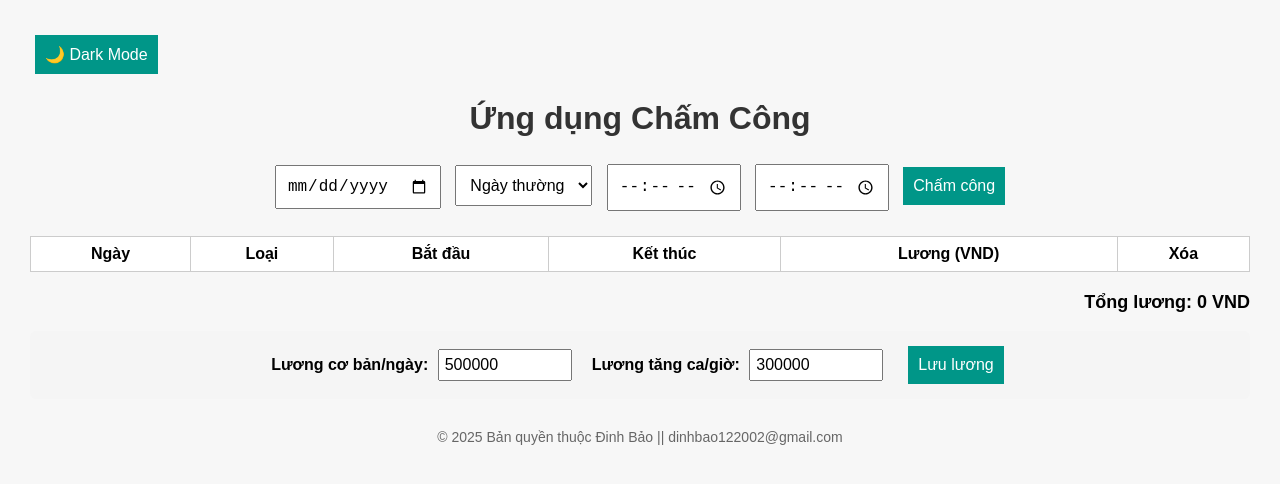
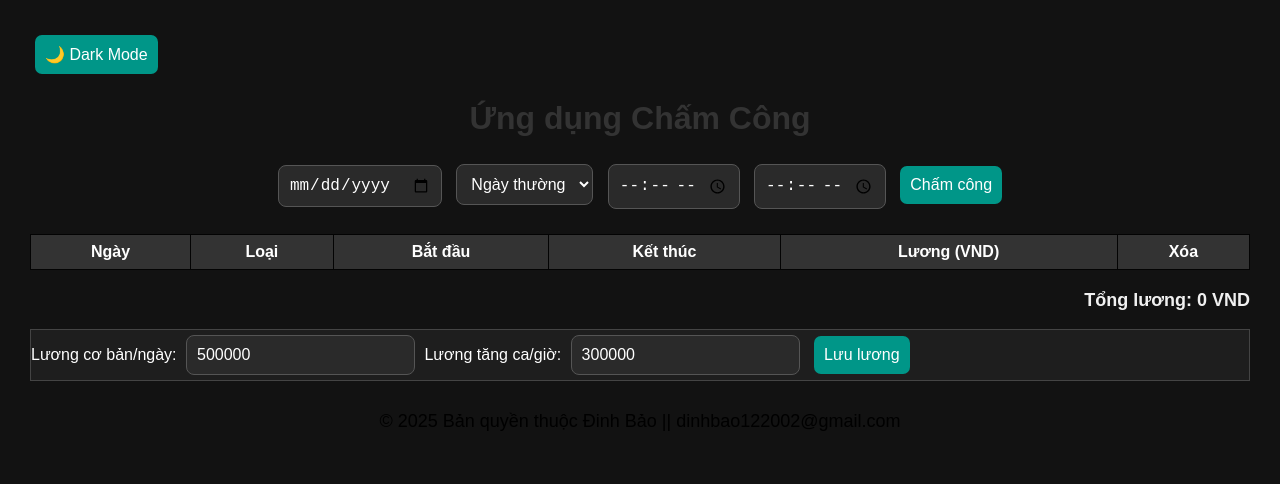
Before and after one commit to DinhChiBao/dinhbao1202, a plain HTML site: page index.html in a window 1280 px wide. Both pictures are taken after a click on the button "🌙 Dark Mode". Drawn offline with Linux system fonts and the light colour scheme.

Commit message:
Update style.css

```diff
--- a/style.css
+++ b/style.css
@@ -1,6 +1,6 @@
 body {
   font-family: Arial, sans-serif;
-  background: #f7f7f7;
+  background: white;
   padding: 30px;
   margin: 0;
 }
@@ -19,37 +19,46 @@ input, select, button {
   padding: 10px;
   margin: 5px;
   font-size: 16px;
+  border-radius: 8px;
+  border-color: black;
+  border-width: 3px;
 }
 
 button {
   background-color: #009688;
-  color: white;
+  color: black;
   border: none;
   cursor: pointer;
+  border-radius: 7px;
 }
 
 button:hover {
-  background-color: #00796b;
+  background-color: #129e31;
 }
 
 table {
   width: 100%;
   border-collapse: collapse;
   background: white;
+  color:#121212;
+  border-color: #121212;
+  border-width: 20px;
+
 }
 
 th, td {
-  border: 1px solid #ccc;
+  border: 1px solid #030303;
   padding: 8px;
   text-align: center;
 }
 
 .delete-btn {
   background: red;
-  color: white;
+  color: black;
   border: none;
   padding: 6px 10px;
   cursor: pointer;
+  border-radius: 5px;
 }
 
 .total {
@@ -62,23 +71,42 @@ th, td {
 footer {
   margin-top: 30px;
   text-align: center;
-  color: #666;
-  font-size: 14px;
+  color: black;
+  font-size: 18px;
 }
-.salary-settings {
-  background: #f5f5f5;
-  padding: 10px;
-  margin-bottom: 20px;
-  border-radius: 6px;
-  display: flex;
-  gap: 15px;
-  align-items: center;
-  justify-content: center;
+
+
+/* Dark mode */
+body.dark-mode {
+  background-color: #121212;
+  color: #f0f0f0;
 }
-.salary-settings label {
-  font-weight: bold;
+
+body.dark-mode .salary-settings,
+body.dark-mode .add-form,
+body.dark-mode table,
+body.dark-mode .content,
+body.dark-mode .login-box {
+  background-color: #1e1e1e;
+  border: 1px solid #444;
+  color: white;
 }
-.salary-settings input {
-  padding: 5px;
-  width: 120px;
+
+body.dark-mode input,
+body.dark-mode select {
+  background-color: #2a2a2a;
+  color: white;
+  border: 1px solid #555;
 }
+
+body.dark-mode th {
+  background-color: #333;
+}
+
+body.dark-mode button {
+  color: white;
+}
+
+body.dark-mode .footer {
+  color: #aaa;
+}
```
